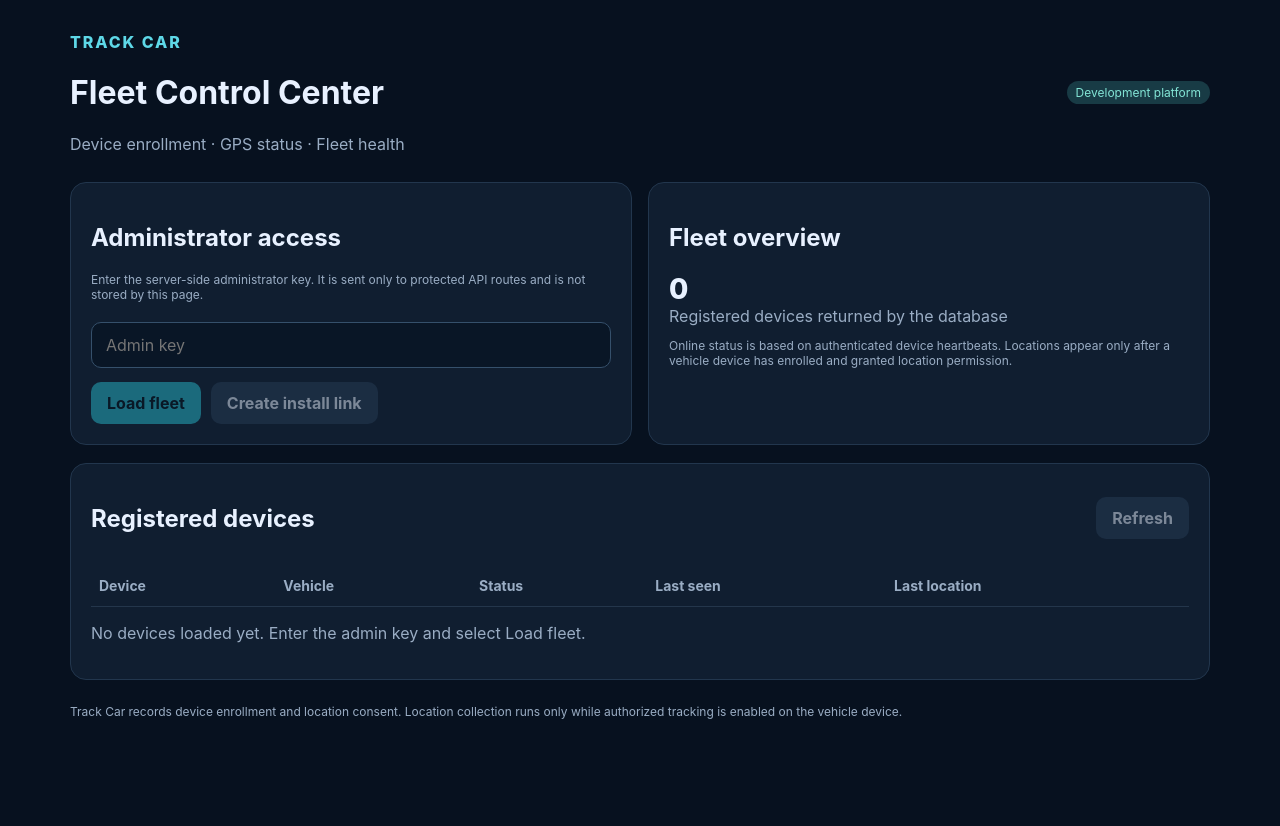
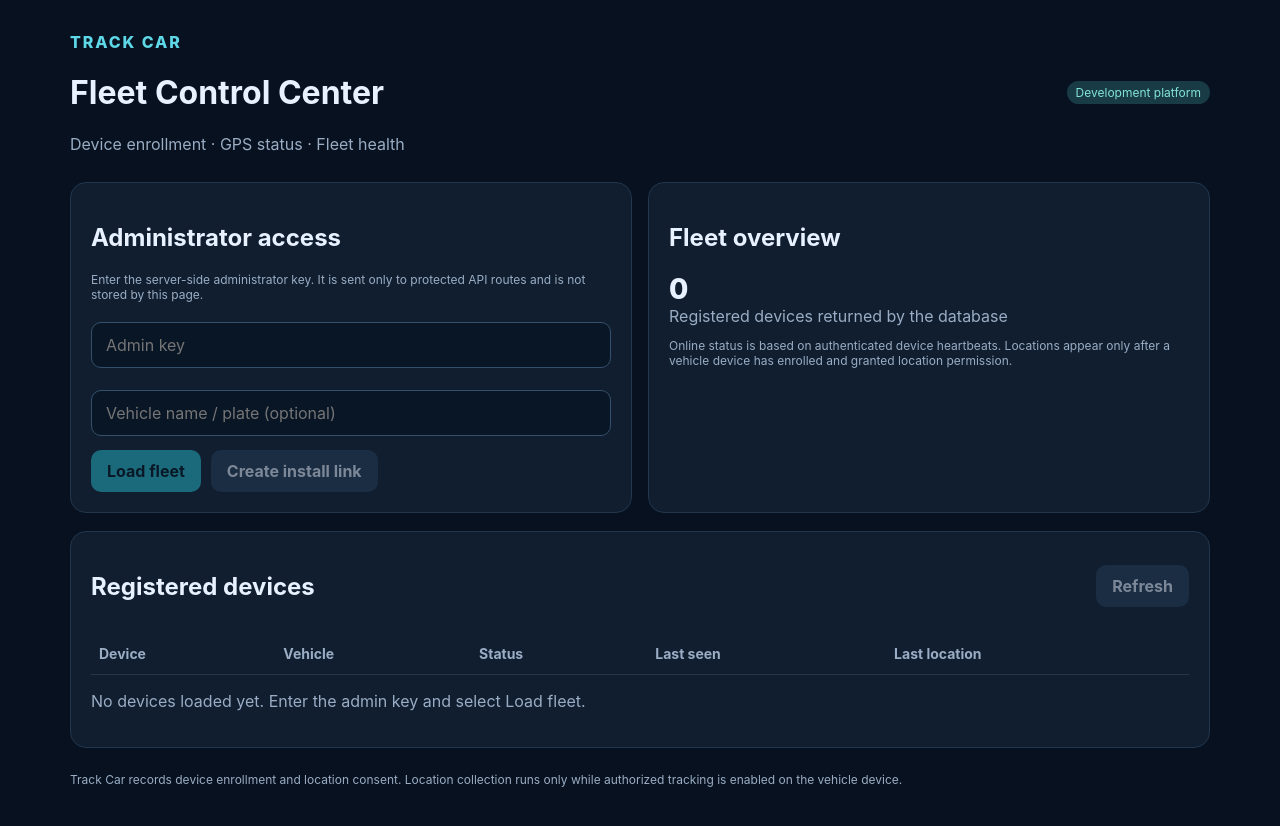
Before and after one commit to ibrahemahmedabdo1-ai/track-car, a Next.js app in the folder web/: page / in a window 1280 px wide. Shown: the top 826 px of the page. Before the commit the page ends 800 px from the top, so only its background shows below. Built offline with nearby package versions, Linux system fonts and the light colour scheme.

Commit message:
Allow Admin to name the vehicle in installation invitations

```diff
--- a/web/app/page.tsx
+++ b/web/app/page.tsx
@@ -2,13 +2,13 @@
 import { useState } from "react";
 type Device = {id:string;label:string;device_code:string;manufacturer:string|null;model:string|null;status:string;last_seen_at:string|null;last_lat:number|null;last_lng:number|null;plate_number:string|null};
 export default function Home(){
- const [key,setKey]=useState(""); const [code,setCode]=useState(""); const [devices,setDevices]=useState<Device[]>([]);
+ const [key,setKey]=useState(""); const [code,setCode]=useState(""); const [vehicleLabel,setVehicleLabel]=useState(""); const [devices,setDevices]=useState<Device[]>([]);
  const [notice,setNotice]=useState(""); const [loading,setLoading]=useState(false);
  async function load(){setLoading(true);setNotice("");try{const r=await fetch("/api/admin/devices",{headers:{"x-admin-key":key}});const d=await r.json();if(!r.ok)throw new Error(d.error||"Could not load devices");setDevices(d.devices||[])}catch(e){setNotice(e instanceof Error?e.message:"Request failed")}finally{setLoading(false)}}
- async function invite(){setLoading(true);setNotice("");try{const r=await fetch("/api/admin/install-links",{method:"POST",headers:{"content-type":"application/json","x-admin-key":key},body:JSON.stringify({expires_in_minutes:1440,label:"Fleet vehicle installation"})});const d=await r.json();if(!r.ok)throw new Error(d.error||"Could not create install link");setCode(d.install_url);setNotice("Secure one-use installation link created. It expires in 24 hours.")}catch(e){setNotice(e instanceof Error?e.message:"Request failed")}finally{setLoading(false)}}
+ async function invite(){setLoading(true);setNotice("");try{const r=await fetch("/api/admin/install-links",{method:"POST",headers:{"content-type":"application/json","x-admin-key":key},body:JSON.stringify({expires_in_minutes:1440,label:vehicleLabel.trim()||"Fleet vehicle installation"})});const d=await r.json();if(!r.ok)throw new Error(d.error||"Could not create install link");setCode(d.install_url);setNotice("Secure one-use installation link created. It expires in 24 hours.")}catch(e){setNotice(e instanceof Error?e.message:"Request failed")}finally{setLoading(false)}}
  async function revoke(){if(!code)return;setLoading(true);setNotice("");try{const token=code.split("/").pop();const r=await fetch("/api/admin/install-links",{method:"DELETE",headers:{"content-type":"application/json","x-admin-key":key},body:JSON.stringify({token})});const d=await r.json();if(!r.ok)throw new Error(d.error||"Could not revoke link");setCode("");setNotice("Installation link revoked.")}catch(e){setNotice(e instanceof Error?e.message:"Request failed")}finally{setLoading(false)}}
  return <main className="shell"><header className="top"><div><div className="brand">TRACK CAR</div><h1>Fleet Control Center</h1><div className="muted">Device enrollment · GPS status · Fleet health</div></div><span className="tag">Development platform</span></header>
- <section className="grid"><div className="panel"><h2>Administrator access</h2><p className="muted small">Enter the server-side administrator key. It is sent only to protected API routes and is not stored by this page.</p><input className="field" type="password" value={key} onChange={e=>setKey(e.target.value)} placeholder="Admin key"/><div className="row"><button className="btn" disabled={!key||loading} onClick={load}>Load fleet</button><button className="btn secondary" disabled={!key||loading} onClick={invite}>Create install link</button></div>{code&&<div className="panel" style={{marginTop:14}}><div className="muted small">Secure installation link</div><div className="stat">{code}</div><div className="row"><button className="btn secondary" onClick={()=>navigator.clipboard.writeText(code)}>Copy link</button><button className="btn secondary" disabled={loading} onClick={revoke}>Revoke link</button></div></div>}</div>
+ <section className="grid"><div className="panel"><h2>Administrator access</h2><p className="muted small">Enter the server-side administrator key. It is sent only to protected API routes and is not stored by this page.</p><input className="field" type="password" value={key} onChange={e=>setKey(e.target.value)} placeholder="Admin key"/><input className="field" value={vehicleLabel} onChange={e=>setVehicleLabel(e.target.value)} placeholder="Vehicle name / plate (optional)"/><div className="row"><button className="btn" disabled={!key||loading} onClick={load}>Load fleet</button><button className="btn secondary" disabled={!key||loading} onClick={invite}>Create install link</button></div>{code&&<div className="panel" style={{marginTop:14}}><div className="muted small">Secure installation link</div><div className="stat">{code}</div><div className="row"><button className="btn secondary" onClick={()=>navigator.clipboard.writeText(code)}>Copy link</button><button className="btn secondary" disabled={loading} onClick={revoke}>Revoke link</button></div></div>}</div>
  <div className="panel"><h2>Fleet overview</h2><div className="stat">{devices.length}</div><div className="muted">Registered devices returned by the database</div><p className="muted small">Online status is based on authenticated device heartbeats. Locations appear only after a vehicle device has enrolled and granted location permission.</p></div></section>
  {notice&&<p className={notice.includes("created")?"success":"error"}>{notice}</p>}
  <section className="panel" style={{marginTop:18}}><div className="row"><h2 style={{marginRight:"auto"}}>Registered devices</h2><button className="btn secondary" disabled={!key||loading} onClick={load}>Refresh</button></div>
```
